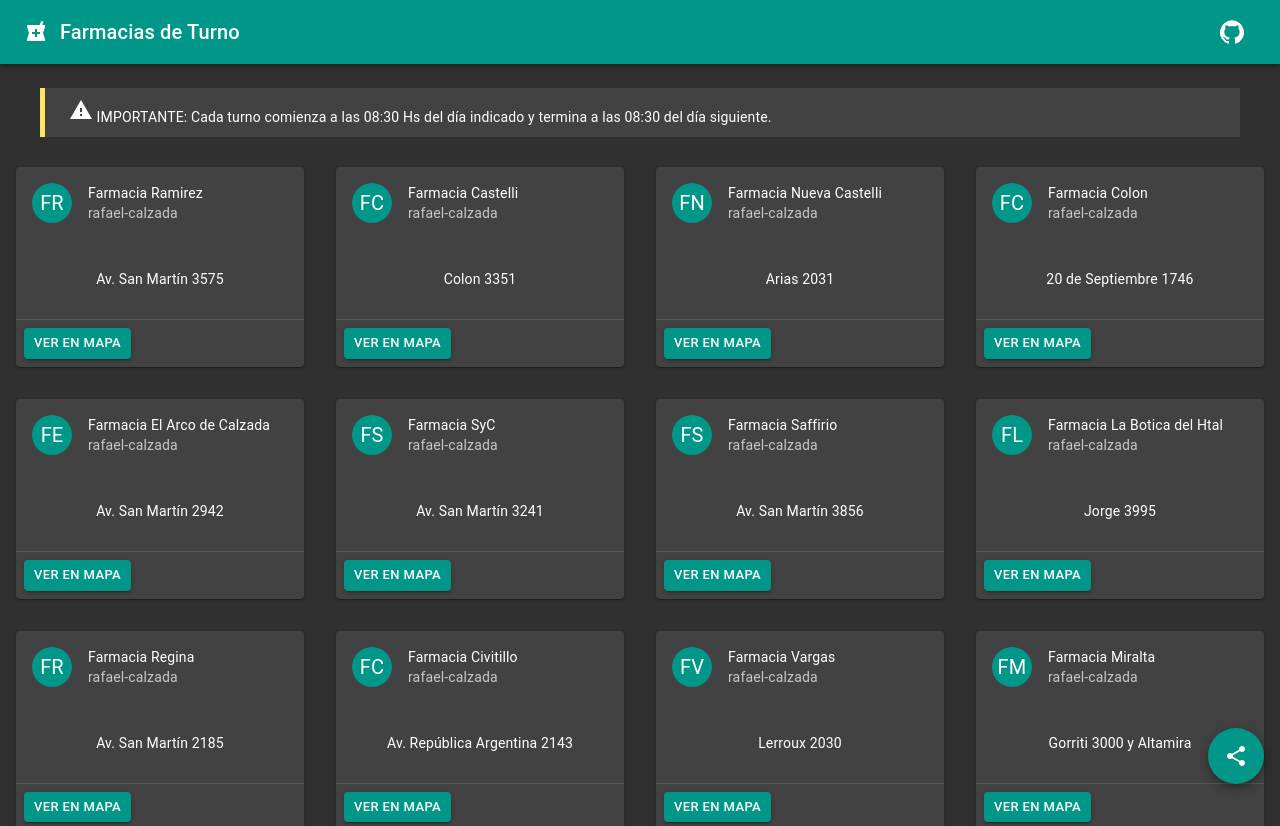
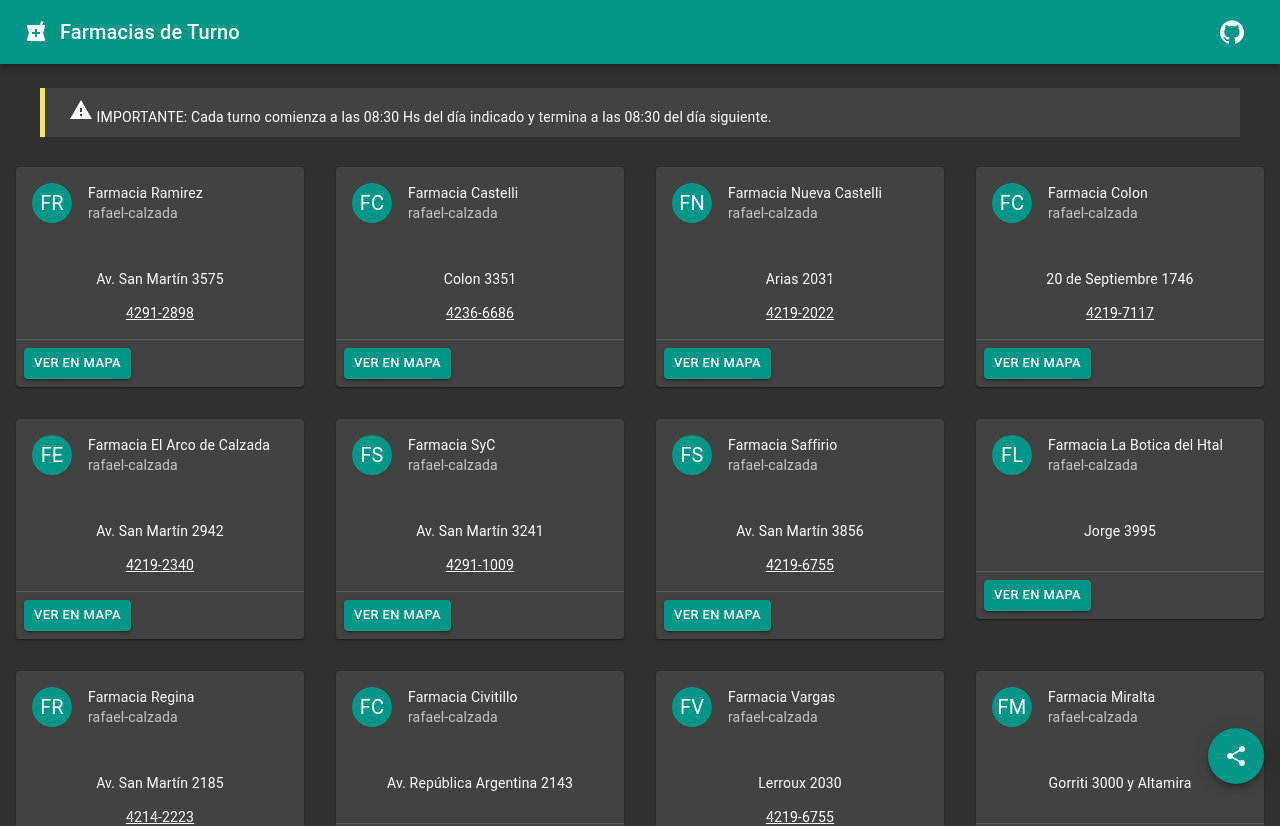
Before and after one commit to MefhigosetH/farmaturno, a React (Create React App) app in the folder app/: page / in a window 1280 px wide. Shown: the top 826 px of the page. Built offline with nearby package versions, Linux system fonts and the light colour scheme; no server answers.

Commit message:
feat(app): Agregamos los teléfonos de las farmacias

```diff
--- a/app/public/json/farmacias-almirante-brown.json
+++ b/app/public/json/farmacias-almirante-brown.json
@@ -2,36 +2,45 @@
   "rafael-calzada": [
     {"id": "rafael-calzada-a",
     "nombre": "Ramirez",
+    "telefono": "4291-2898",
     "domicilio": "Av. San Martín 3575"},
     {"id": "rafael-calzada-b",
     "nombre": "Castelli",
+    "telefono": "4236-6686",
     "domicilio": "Colon 3351"},
     {"id": "rafael-calzada-c",
     "nombre": "Nueva Castelli",
+    "telefono": "4219-2022",
     "domicilio": "Arias 2031"},
     {"id": "rafael-calzada-d",
     "nombre": "Colon",
+    "telefono": "4219-7117",
     "domicilio": "20 de Septiembre 1746"},
     {"id": "rafael-calzada-e",
     "nombre": "El Arco de Calzada",
+    "telefono": "4219-2340",
     "domicilio": "Av. San Martín 2942"},
     {"id": "rafael-calzada-f",
     "nombre": "SyC",
+    "telefono": "4291-1009",
     "domicilio": "Av. San Martín 3241"},
     {"id": "rafael-calzada-g",
     "nombre": "Saffirio",
+    "telefono": "4219-6755",
     "domicilio": "Av. San Martín 3856"},
     {"id": "rafael-calzada-h",
     "nombre": "La Botica del Htal",
     "domicilio": "Jorge 3995"},
     {"id": "rafael-calzada-i",
     "nombre": "Regina",
+    "telefono": "4214-2223",
     "domicilio": "Av. San Martín 2185"},
     {"id": "rafael-calzada-j",
     "nombre": "Civitillo",
     "domicilio": "Av. República Argentina 2143"},
     {"id": "rafael-calzada-k",
     "nombre": "Vargas",
+    "telefono": "4219-6755",
     "domicilio": "Lerroux 2030"},
     {"id": "rafael-calzada-l",
     "nombre": "Miralta",
--- a/app/src/components/Fab.js
+++ b/app/src/components/Fab.js
@@ -31,7 +31,7 @@ class FabButton extends React.Component {
 
 const styles = theme => ({
   fab: {
-    position: 'absolute',
+    position: 'fixed',
     bottom: theme.spacing(2),
     right: theme.spacing(2)
   }
--- a/app/src/components/FarmaciaCard.js
+++ b/app/src/components/FarmaciaCard.js
@@ -53,6 +53,8 @@ class FarmaciaCard extends React.Component {
 
         <CardContent className={classes.cardContent}>
           <p>{farmacia.domicilio}</p>
+          {farmacia.telefono &&
+            <a href={'tel:'+farmacia.telefono} className={classes.tel}>{farmacia.telefono}</a>}
         </CardContent>
 
         <Divider />
@@ -85,6 +87,9 @@ const styles = theme => ({
   },
   cardActions: {
     justifyContent: 'space-between',
+  },
+  tel: {
+    color: theme.palette.text.primary
   }
 });
 
```
